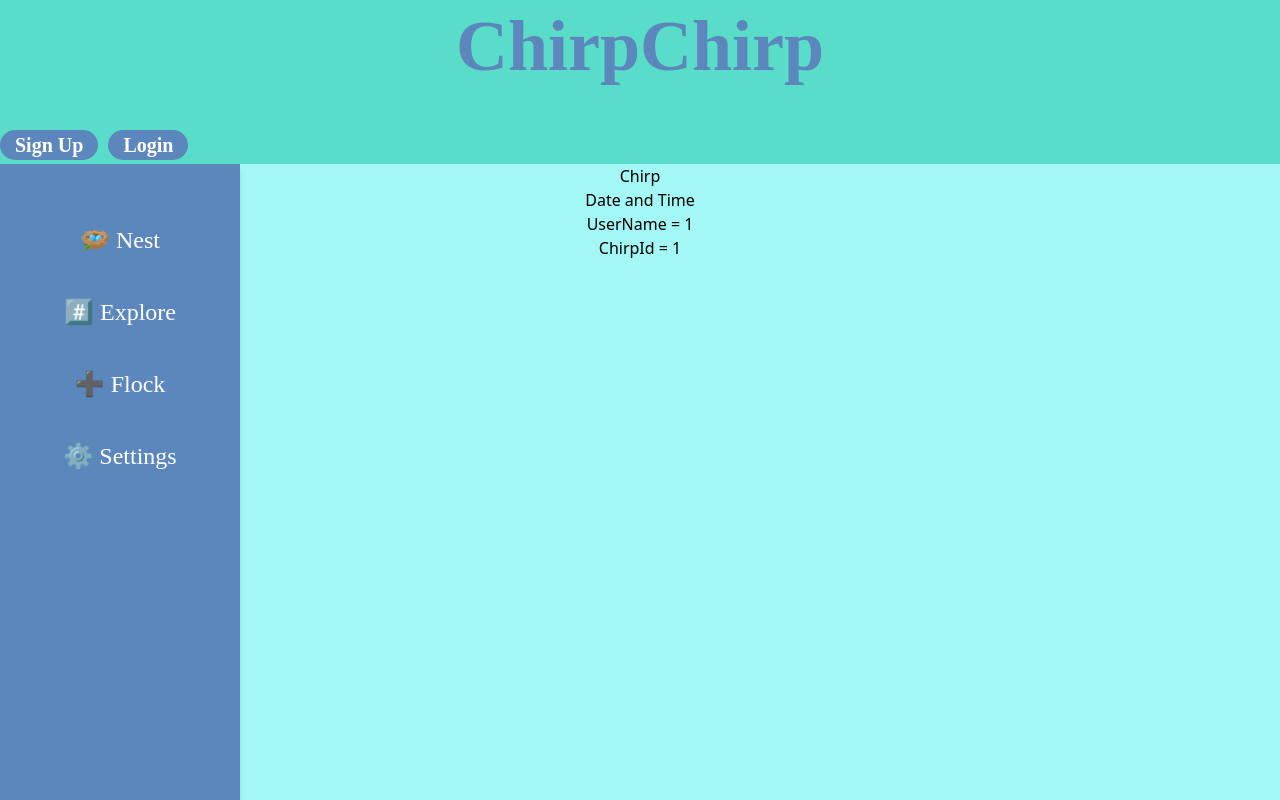
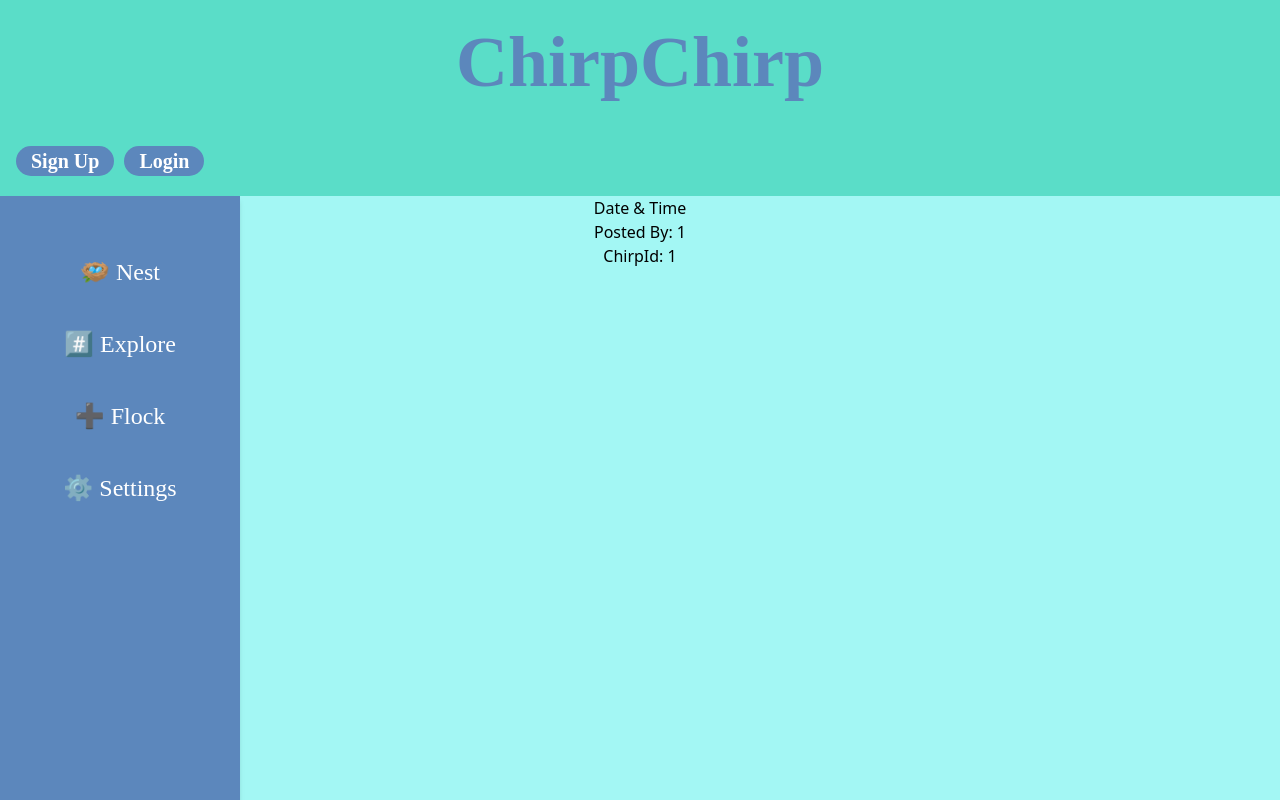
Before and after one commit to Waltl33/chirpchirp, a React (Create React App) app in the folder frontend/chirpchirp/: page /1/1 in a window 1280 px wide. Shown: the top 800 px of the page. Built offline with nearby package versions, Linux system fonts and the light colour scheme.

Commit message:
more styling changes, chirp, and profile updates

```diff
--- a/frontend/chirpchirp/src/components/Chirp.js
+++ b/frontend/chirpchirp/src/components/Chirp.js
@@ -8,18 +8,17 @@ export default function Chirp() {
   const { userName, chirpId } = useParams();
 
   return (
-    <><div>
-      <Header />
-      <Nav />
-      <h1>Chirp</h1>
-
-    </div><div>
-      <h2>Date and Time</h2>
-
-      <p>UserName = {userName}</p>
-      <p>ChirpId = {chirpId}</p>
-
-
-      </div></>
+    <div>
+      <div>
+        <Header/>
+        <Nav/>
+      </div>
+      <div>
+        {/* Individual Chirp */}
+        <p>Date & Time</p>
+        <p>Posted By: {userName}</p>
+        <p>ChirpId: {chirpId} </p>
+      </div>
+    </div>
   )
 }
--- a/frontend/chirpchirp/src/components/Flock.js
+++ b/frontend/chirpchirp/src/components/Flock.js
@@ -25,7 +25,7 @@ export default function Flock() {
         </div>
       </div>
       <div>
-        {/* display trending chirps */}
+        {/* display user & users flock chirps */}
       </div>
     </div>
   )
--- a/frontend/chirpchirp/src/components/Header.js
+++ b/frontend/chirpchirp/src/components/Header.js
@@ -7,14 +7,15 @@ export default function Header() {
 
     // initialize Global Context
     const globalState = useContext(GlobalContext);
+    const profileLink = "/" + globalState.username
 
     function checkPage() {
       if (globalState.page === "login") {
-        return <div id="header-btn-wrapper"><NavLink to= "/signup"><button className="headerBtn">Sign Up</button></NavLink></div>
+        return <div id="header-btn-wrapper"><NavLink to= "/signup"><button className="headerBtn" class="m-5 text-2xl">Sign Up</button></NavLink></div>
       } else if (globalState.page === "signup") {
-        return <div id="header-btn-wrapper"><NavLink to= "/"><button className="headerBtn">Login</button></NavLink></div>
+        return <div id="header-btn-wrapper"><NavLink to= "/"><button className="headerBtn" class="m-5 text-2xl">Login</button></NavLink></div>
       } else if (globalState.isLoggedIn === true) {
-        return <div id="header-img-wrapper"><img className="headerImg" src={globalState.pfp}/></div>
+        return <div id="header-img-wrapper"><NavLink to={profileLink}><img className="headerImg" class="justify-end" src={globalState.pfp}/></NavLink></div>
       } else {
        return <div>
                 <NavLink to= "/signup">
@@ -28,7 +29,7 @@ export default function Header() {
     }
 
   return (
-    <div className="header-container" class="font-proza-libre text-7xl font-bold text-left text-purple bg-green">
+    <div className="header-container" class="font-proza-libre text-7xl font-bold text-left text-purple bg-green p-4">
       <div id="logo-wrapper">
         <h1 id="logo">ChirpChirp</h1>
       </div>
--- a/frontend/chirpchirp/src/components/Login.js
+++ b/frontend/chirpchirp/src/components/Login.js
@@ -68,6 +68,7 @@ export default function Login() {
                 value={formData.email}
                 class="rounded p-3 mx-1 mr-4 bg-blue h-15 m-6 text-center"
               />
+              <div>
                 <input
                   onChange={handleChange}
                   name="password"
@@ -76,6 +77,7 @@ export default function Login() {
                   value={formData.password}
                   class="rounded p-3 mx-1 mr-4 bg-blue w-56 h-15 m-5 text-center text-lg"
                 />
+              </div>
               <button
                 type="submit"
                 class="text-purple  hover:text-blue text-4xl font-bold p-5"
@@ -85,5 +87,6 @@ export default function Login() {
           </div>
         </div>
     </div>
+
   )
 }
--- a/frontend/chirpchirp/src/components/Nav.js
+++ b/frontend/chirpchirp/src/components/Nav.js
@@ -9,12 +9,13 @@ export default function Nav() {
     const name = globalState.username
     const flockLink = "/" + name + "/flock"
     const settingsLink = "/" + name + "/settings"
+    const nestLink = "/" + name + "/nest"
 
   return (
     <div class="text-2xl text-white w-60 h-full shadow-md bg-purple px-1 absolute font-proza-libre p-10">
         <ul class="relative">
             <li class="relative p-5 hover:text-blue">
-                <NavLink to="/nest" >🪺 Nest</NavLink>
+                <NavLink to={nestLink} >🪺 Nest</NavLink>
             </li>
             <li class="relative p-5 hover:text-blue">
                 <NavLink to="/explore">#️⃣ Explore</NavLink>
--- a/frontend/chirpchirp/src/components/Profile.js
+++ b/frontend/chirpchirp/src/components/Profile.js
@@ -22,7 +22,23 @@ export default function Profile() {
       <Header />
       <Nav/>
       <img src={globalState.pfp}/> <img src={"bannerImage"}/>
-      <h6>Logged In as {globalState.username}</h6>
+      <h6 class="font-proza-libre text-right break-normal">Logged In as {globalState.username}</h6>
+      <div class="font-proza-libre text-purple ml-40">
+      <h1 class="font-proza-libre text-6xl font-bold text-center text-purple p-4 ml-40">Create Chirp</h1>
+      <div class="font-proza-libre text-purple ml-60">
+        <input
+          type="textarea"
+          id="chirp"
+          placeholder="Add chirp content"
+          class="h-32 w-96 rounded text-center m-5 mx-1 text-2xl bg-green"
+        />
+        <input
+          type="submit"
+          id="submitChirp"
+          class="text-purple hover:text-green text-2xl font-bold m-5"
+        />
+      </div>
+    </div>
     </> :
     <>
      <Header />
@@ -30,5 +46,7 @@ export default function Profile() {
      <img src={globalState.pfp}/> <img src={"bannerImage"}/>
      <h6>Not logged in</h6>
     </>
+
+
   )
 }
```
Lines whose indentation alone changed are shown as unchanged.
